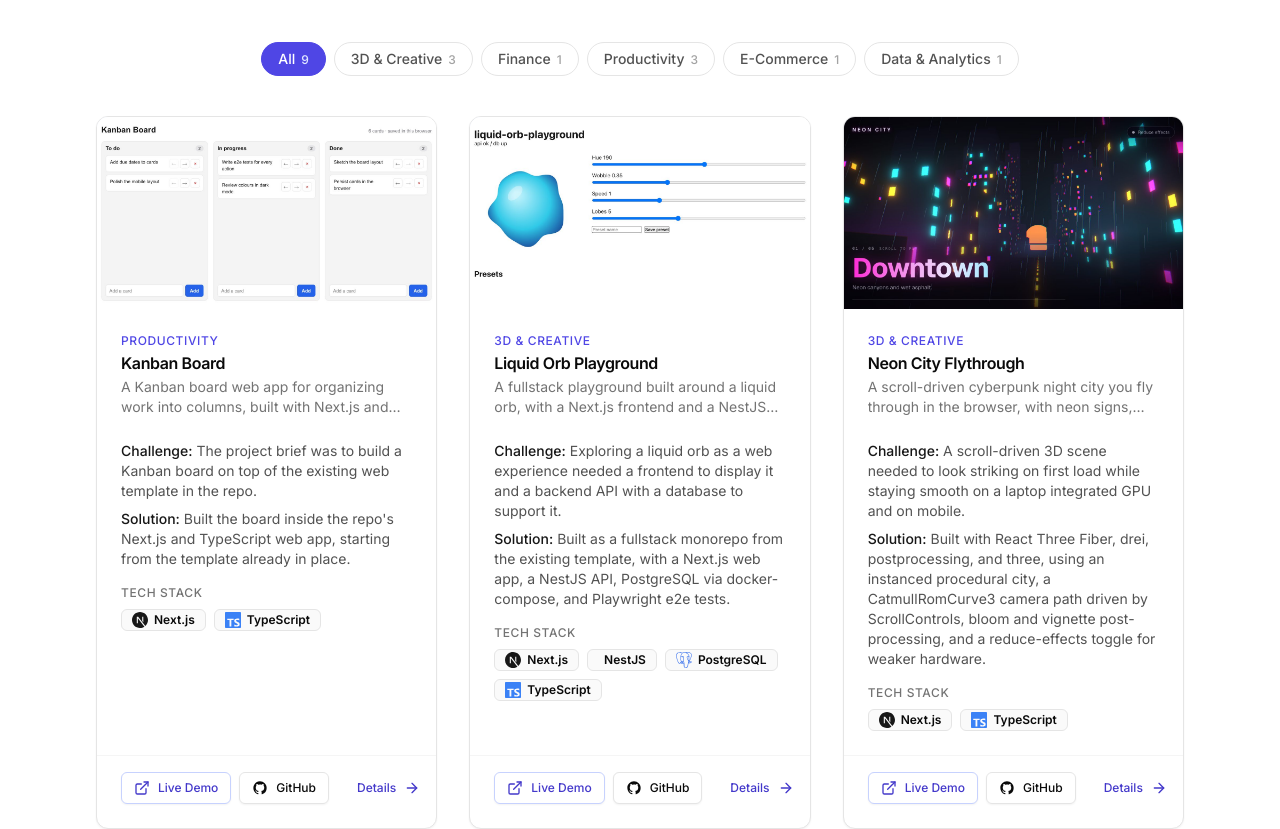
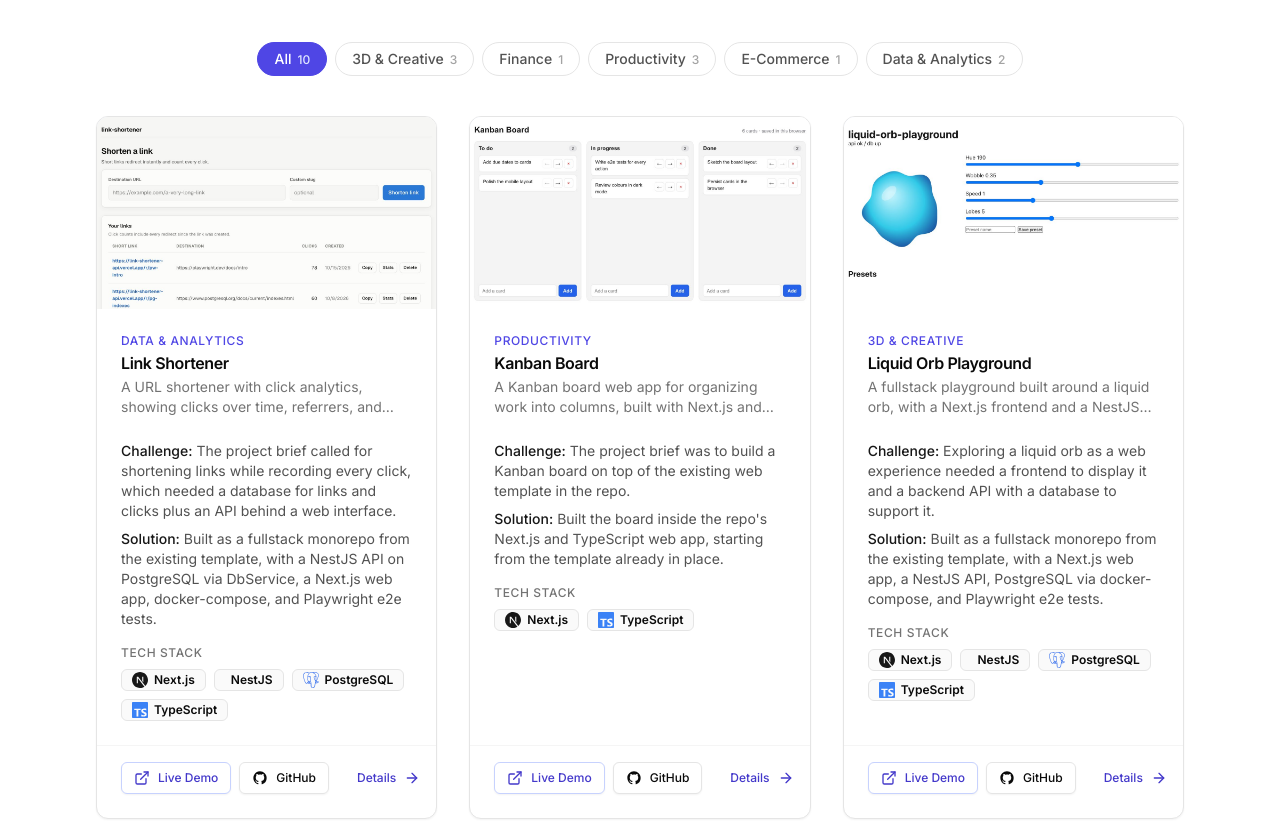
Before and after one commit to catvuduong/dcv-portfolio-v2, a Next.js app: page / in a window 1280 px wide. Shown: the part 1547-2376 px from the top of the page. Built offline with nearby package versions, Linux system fonts and the light colour scheme.

Commit message:
feat(projects): add link-shortener (#10)

```diff
--- a/src/data/portfolio.ts
+++ b/src/data/portfolio.ts
@@ -86,6 +86,21 @@ export type Project = {
 };
 
 export const projects: Project[] = [
+  {
+    id: "link-shortener",
+    category: "Data & Analytics",
+    title: "Link Shortener",
+    description:
+      "A URL shortener with click analytics, showing clicks over time, referrers, and device split for each link.",
+    problem:
+      "The project brief called for shortening links while recording every click, which needed a database for links and clicks plus an API behind a web interface.",
+    solution:
+      "Built as a fullstack monorepo from the existing template, with a NestJS API on PostgreSQL via DbService, a Next.js web app, docker-compose, and Playwright e2e tests.",
+    techStack: ["Next.js", "NestJS", "PostgreSQL", "TypeScript"],
+    liveUrl: "https://link-shortener-web-f50c.vercel.app",
+    githubUrl: "https://github.com/catvuduong/link-shortener",
+    image: "/projects/link-shortener.jpg",
+  },
   {
     id: "kanban-board",
     category: "Productivity",
```
Also changed, not shown: public/projects/link-shortener.jpg (added).
